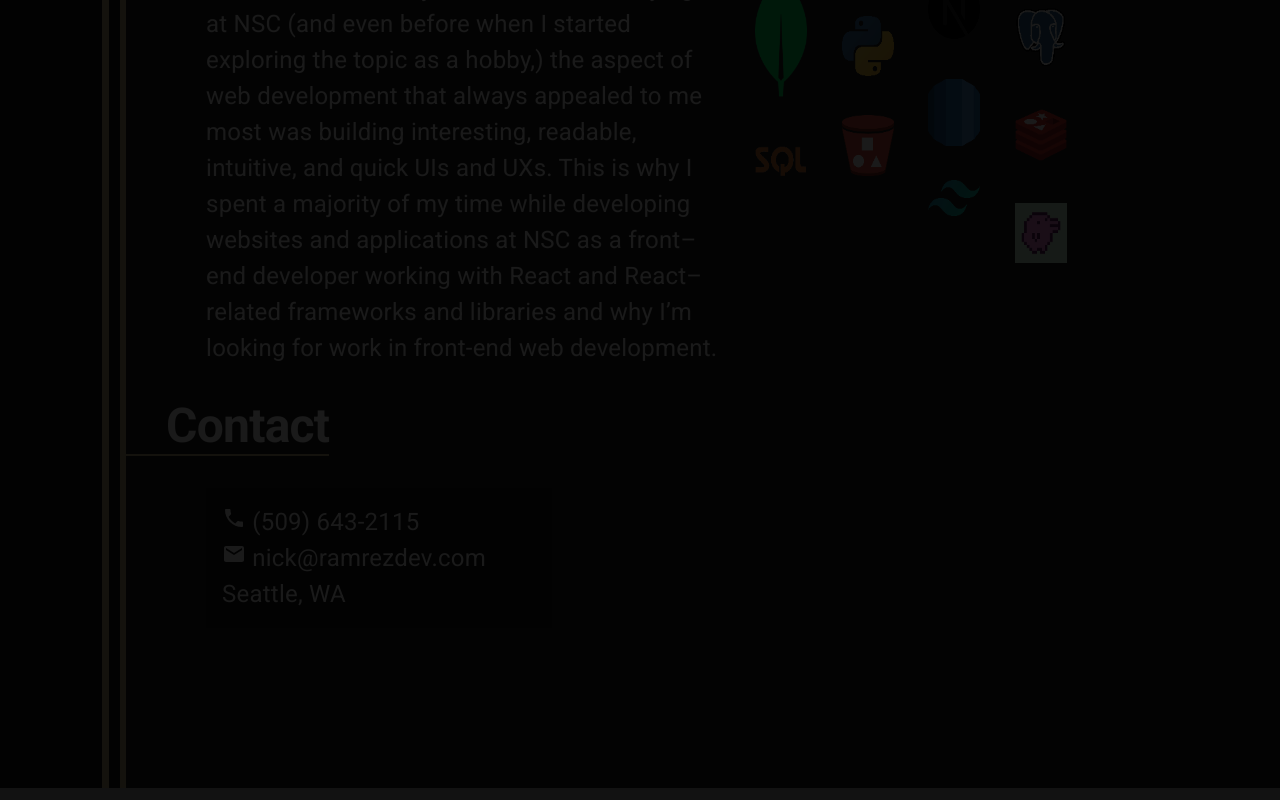
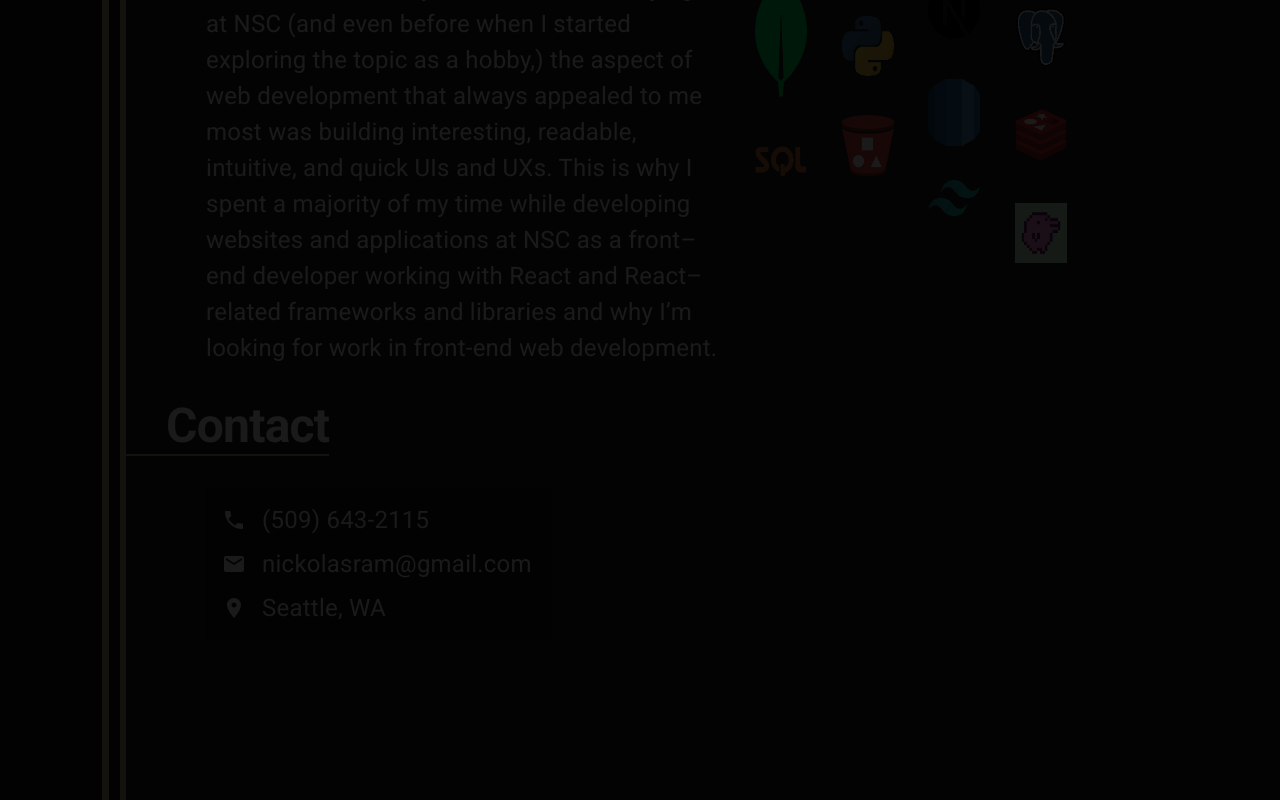
Before and after one commit to nickolasram/online-portfolio, a Next.js app: page / in a window 1280 px wide. Shown: the part 1730-2530 px from the top of the page. Built offline with nearby package versions, Linux system fonts and the light colour scheme; a web font is replaced by a local one.

Commit message:
contact updated

```diff
--- a/app/page.tsx
+++ b/app/page.tsx
@@ -6,15 +6,13 @@ import bart from '@/public/bart.jpg'
 import suit from '@/public/suit.png'
 import { Project } from "@/Models/Project";
 import Dossier from "@/components/Dossier";
-import portfolioSVG from '@/public/PortfolioSVG.svg';
 import LocationCityIcon from '@mui/icons-material/LocationCity';
 import MemoryIcon from '@mui/icons-material/Memory';
 import {projectData} from "@/data";
 import portHead from "@/public/PortHead.png"
 import { useTheme } from "@mui/material/styles";
-import { Typography, Stack, Box, Container, Button, Link, Slide, Collapse, TextField } from "@mui/material";
+import { Typography, Stack, Box, Link, Slide } from "@mui/material";
 import Logos from '@/components/Logos';
-// import ReCAPTCHA from "react-google-recaptcha";
 import EmailIcon from '@mui/icons-material/Email';
 import LocationOnIcon from '@mui/icons-material/LocationOn';
 import LocalPhoneIcon from '@mui/icons-material/LocalPhone';
@@ -154,7 +152,6 @@ export default function Home() {
             flexDirection: 'column',
             justifyContent: 'center',
             alignItems: 'center',
-            // backgroundImage: `url(${NoirBG.src})`,
             backgroundImage: `linear-gradient(90deg,
                               rgba(17,17,17,1) 0%,
                               rgba(17,17,17,1) 8%,
@@ -182,7 +179,6 @@ export default function Home() {
             <Carousel projects={projectsArray} />
           </Stack> */}
           <Box sx={portfolioBGBox}>
-            {/* <Link sx={portfolioHeading} underline="none">Portfolio</Link> */}
             <Box>
               <Box  sx={{display: "flex", gap: 0, alignItems: 'flex-end', borderBottom: '2px solid #C5B485', width: 'fit-content', marginBottom: '2rem'}}>
                 <Box sx={{height: 5, width: 20}}></Box>
@@ -225,64 +221,14 @@ export default function Home() {
           >
             <Typography variant='h1' pl={5} sx={{fontSize: '4rem', borderBottom: '2px solid #C5B485', width: 'fit-content', marginBottom: '2rem'}} id="contact-heading">Contact</Typography>
             <Box sx={{marginTop: 0, marginBottom: '10rem', display: 'flex', gap: 3}}>
-              {/* <Box ml={10}  sx={{maxWidth: '40vw'}}>
-                <form>
-                  <TextField
-                    label="Full Name"
-                    size="small"
-                    variant="filled"
-                    InputProps={{disableUnderline: true }}
-                    sx={{marginBottom: 2, width: '100%'}}/>
-                  <TextField
-                    label="Company"
-                    size="small"
-                    variant="filled"
-                    InputProps={{disableUnderline: true }}
-                    sx={{marginBottom: 2, width: '100%'}}/>
-                  <TextField
-                    label="E-mail Address"
-                    size="small"
-                    variant="filled"
-                    InputProps={{disableUnderline: true }}
-                    sx={{marginBottom: 2, width: '100%'}}/>
-                  <TextField
-                    label="Message"
-                    multiline rows={10}
-                    size="small"
-                    variant="filled"
-                    InputProps={{disableUnderline: true }}
-                    sx={{marginBottom: 2, width: '100%'}}/> */}
-               {/* <ReCAPTCHA
-                  sitekey=""
-                   onChange={null}
-                  /> */}
-                  {/* <Button variant="contained" color="primary" sx={{marginTop: 2}}>Submit</Button>
-                </form>
-              </Box> */}
               <Box ml={10} bgcolor='#111' p={2} sx={{ width: '30%', maxHeight: 'fit-content'}}>
-                <Typography><LocalPhoneIcon /> (509) 643-2115</Typography>
-                <Typography><EmailIcon /> nick@ramrezdev.com</Typography>
-                <Typography>Seattle, WA</Typography>
+              <Typography mb={1.5} sx={[{display: 'flex', gap: '1rem', height: '2rem', overflow:'hidden', alignItems: 'center'}]}><LocalPhoneIcon /> (509) 643-2115</Typography>
+                <Typography mb={1.5} sx={[{display: 'flex', gap: '1rem', height: '2rem', overflow:'hidden', alignItems: 'center'}]}><EmailIcon /> nickolasram@gmail.com</Typography>
+                <Typography sx={[{display: 'flex', gap: '1rem', height: '2rem', overflow:'hidden', alignItems: 'center'}]}><LocationOnIcon />Seattle, WA</Typography>
               </Box>
             </Box>
           </Box>
         </Box>
-
-        {/* <Container> */}
-            {/* <Typography variant='h2'>
-              About
-            </Typography> */}
-          {/* </Container>  */}
-          {/* <Stack
-            height='100vh'
-            bgcolor='#222'
-            sx={{
-              alignItems: 'center',
-              justifyContent: 'center'
-            }}
-          >
-            <Dossier />
-          </Stack> */}
       </Box>
     </main>
   );
```
